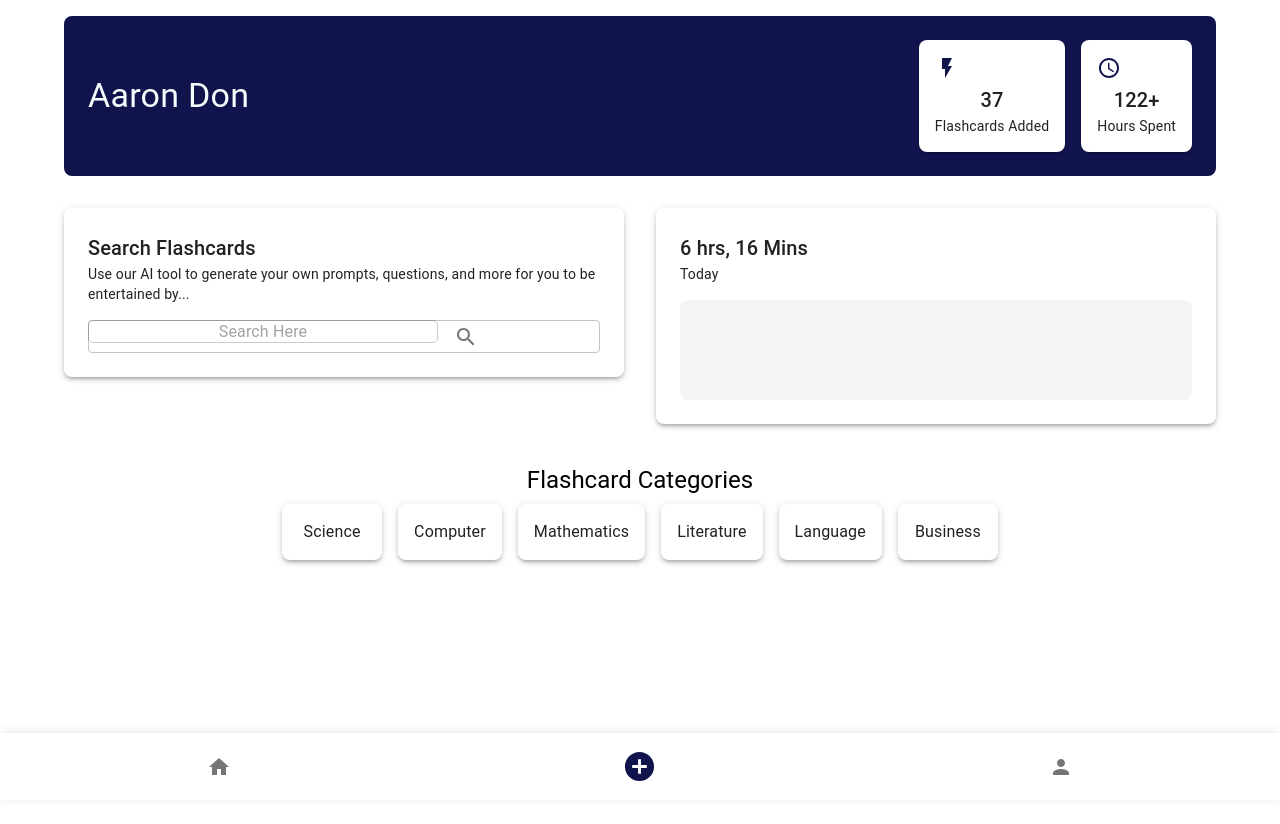
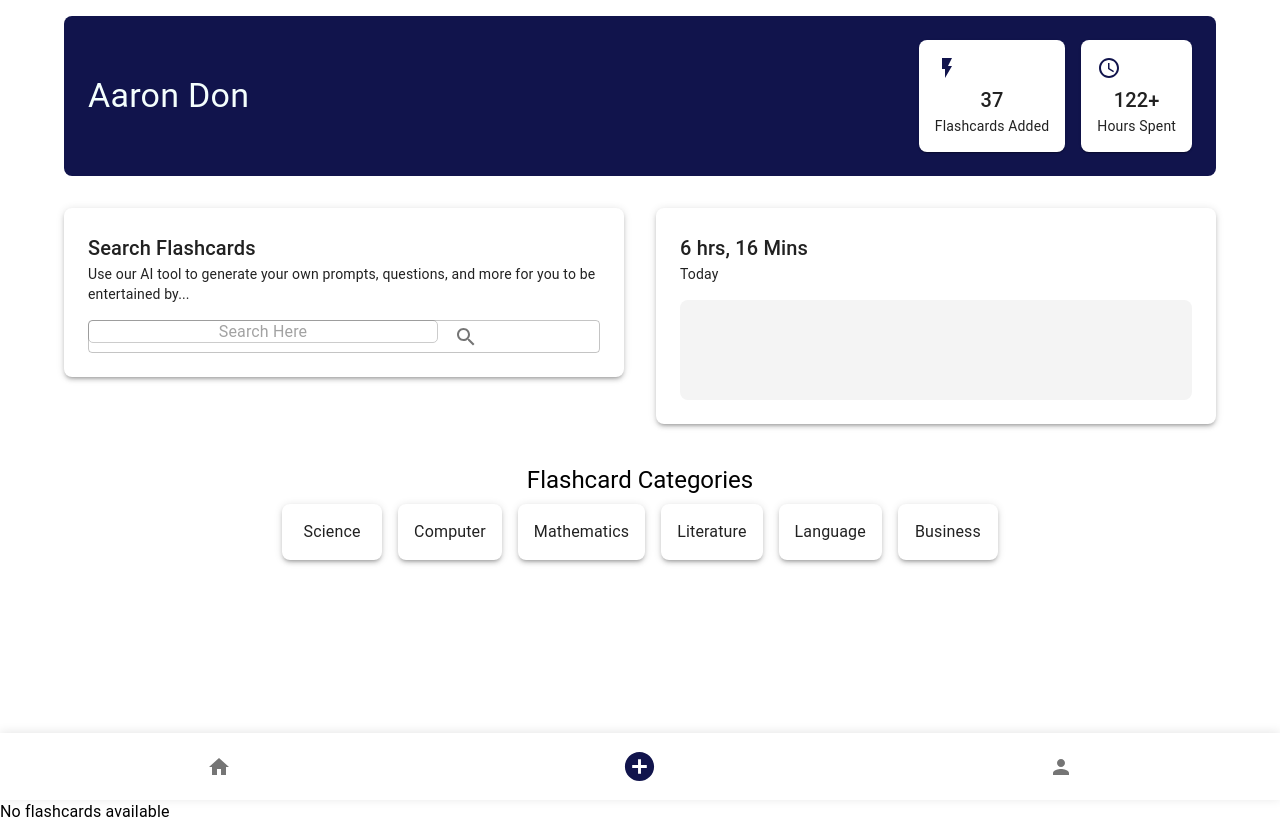
Before and after one commit to Dothat65/SocialQ, a Next.js app: page / in a window 1280 px wide. Before the commit the page ends 800 px from the top, so only its background shows below. Built offline with nearby package versions, Linux system fonts and the light colour scheme.

Commit message:
added check if flashcard is empty

```diff
--- a/app/dashboard/Flashcard.js
+++ b/app/dashboard/Flashcard.js
@@ -43,6 +43,11 @@ const Flashcard = ({ flashcardsData }) => {
     const { name, value } = e.target;
     setEditedFlashcard({ ...editedFlashcard, [name]: value });
   };
+
+  // Check if flashcardsData is defined and not empty
+  if (!flashcardsData || flashcardsData.length === 0) {
+    return <Typography>No flashcards available</Typography>;
+  }
 
   const currentCard = flashcardsData[currentCardIndex];
 
--- a/app/page.js
+++ b/app/page.js
@@ -2,7 +2,15 @@
 import React from 'react';
 import Homepage from './homepage/page.js';
 //import Home from './routes/homepage.js';
+import Flashcard from './dashboard/Flashcard.js';
 
 export default function Home() {
-  return <Homepage />;
-}
+  return (
+    <div>
+  <Homepage />
+  <Flashcard />
+
+  </div>
+
+  )
+  }
```
